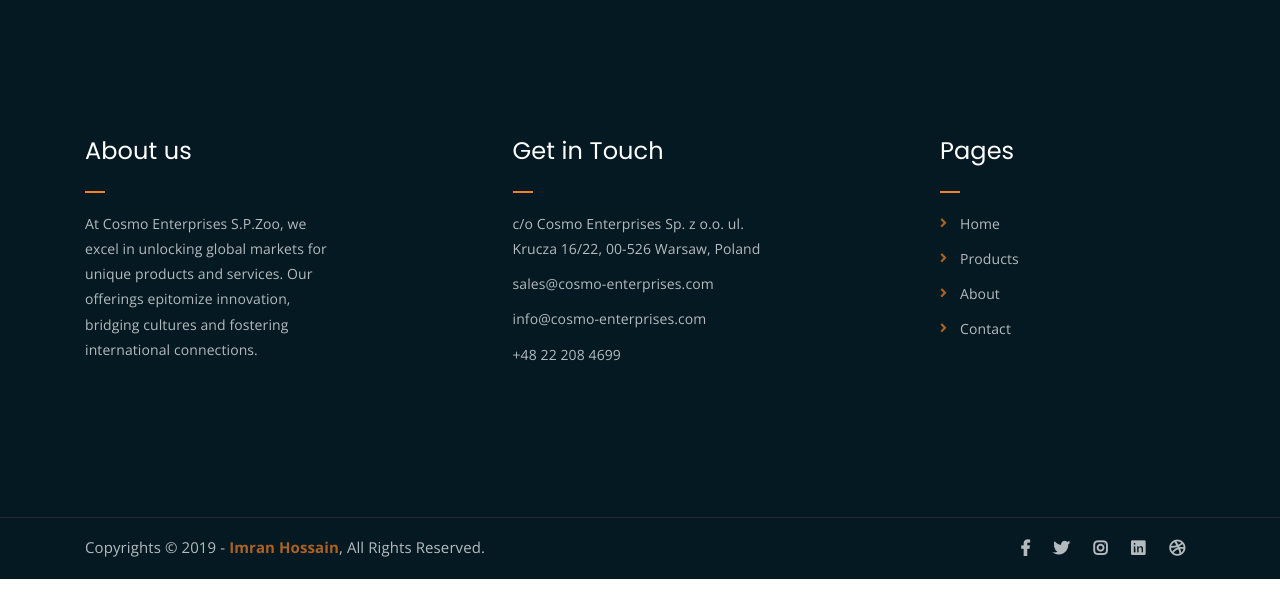
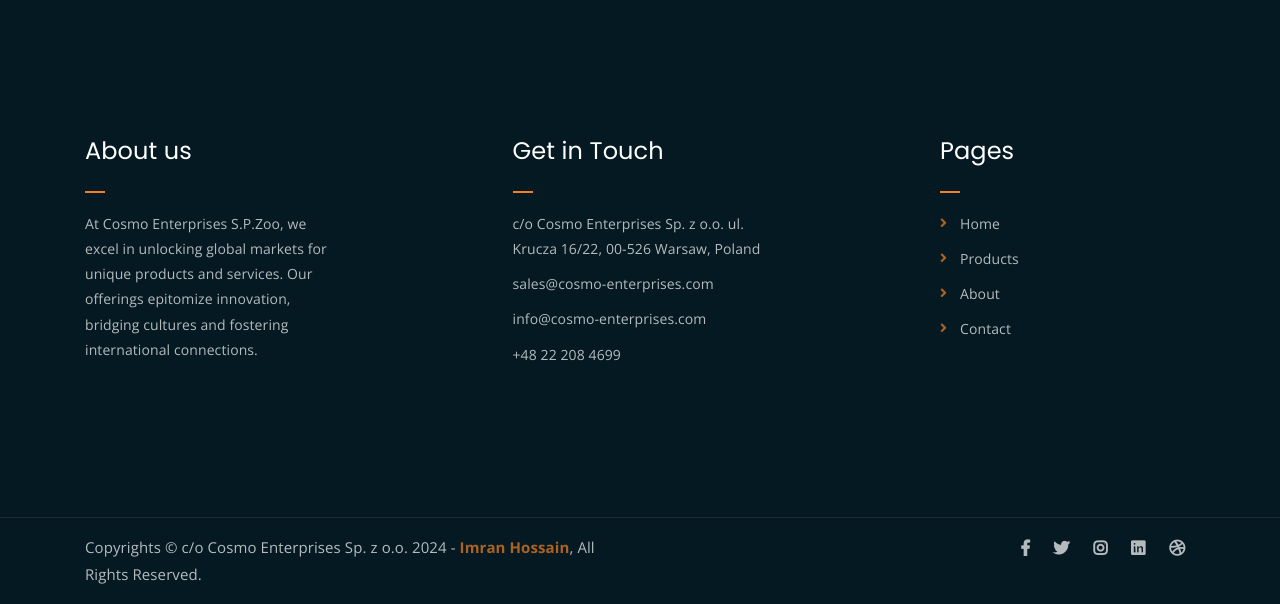
Before and after one commit to samirdhoran2000/cosmo-intl, a plain HTML site: page contact.html in a window 1280 px wide. Shown: the part 2157-2761 px from the top of the page. Before the commit the page ends 2736 px from the top, so only its background shows below. Drawn offline with nearby package versions, Linux system fonts and the light colour scheme.

Commit message:
footer copyright latest year

```diff
--- a/contact.html
+++ b/contact.html
@@ -279,8 +279,11 @@
 		<div class="container">
 			<div class="row">
 				<div class="col-lg-6 col-md-12">
-					<p>Copyrights &copy; 2019 - <a href="https://imransdesign.com/">Imran Hossain</a>, All Rights
-						Reserved.</p>
+					<p>Copyrights &copy; c/o Cosmo Enterprises Sp. z o.o.
+						<script>document.write(new Date().getFullYear());</script> - <a
+							href="https://imransdesign.com/">Imran Hossain</a>, All Rights
+						Reserved.
+					</p>
 				</div>
 				<div class="col-lg-6 text-right col-md-12">
 					<div class="social-icons">
```
Also changed, not shown: index_2.html (+1 -1 lines). Lines whose indentation alone changed are shown as unchanged.
